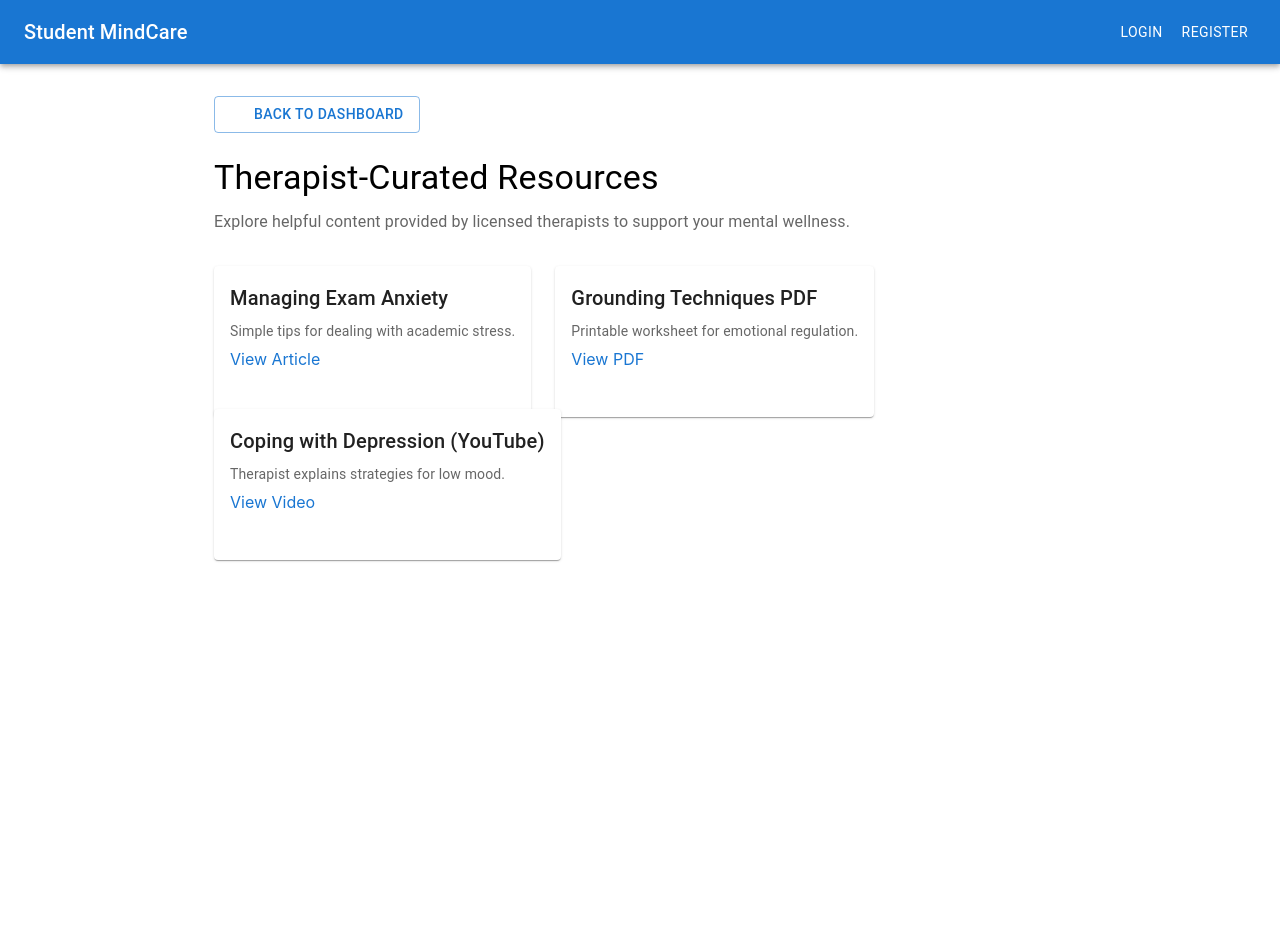
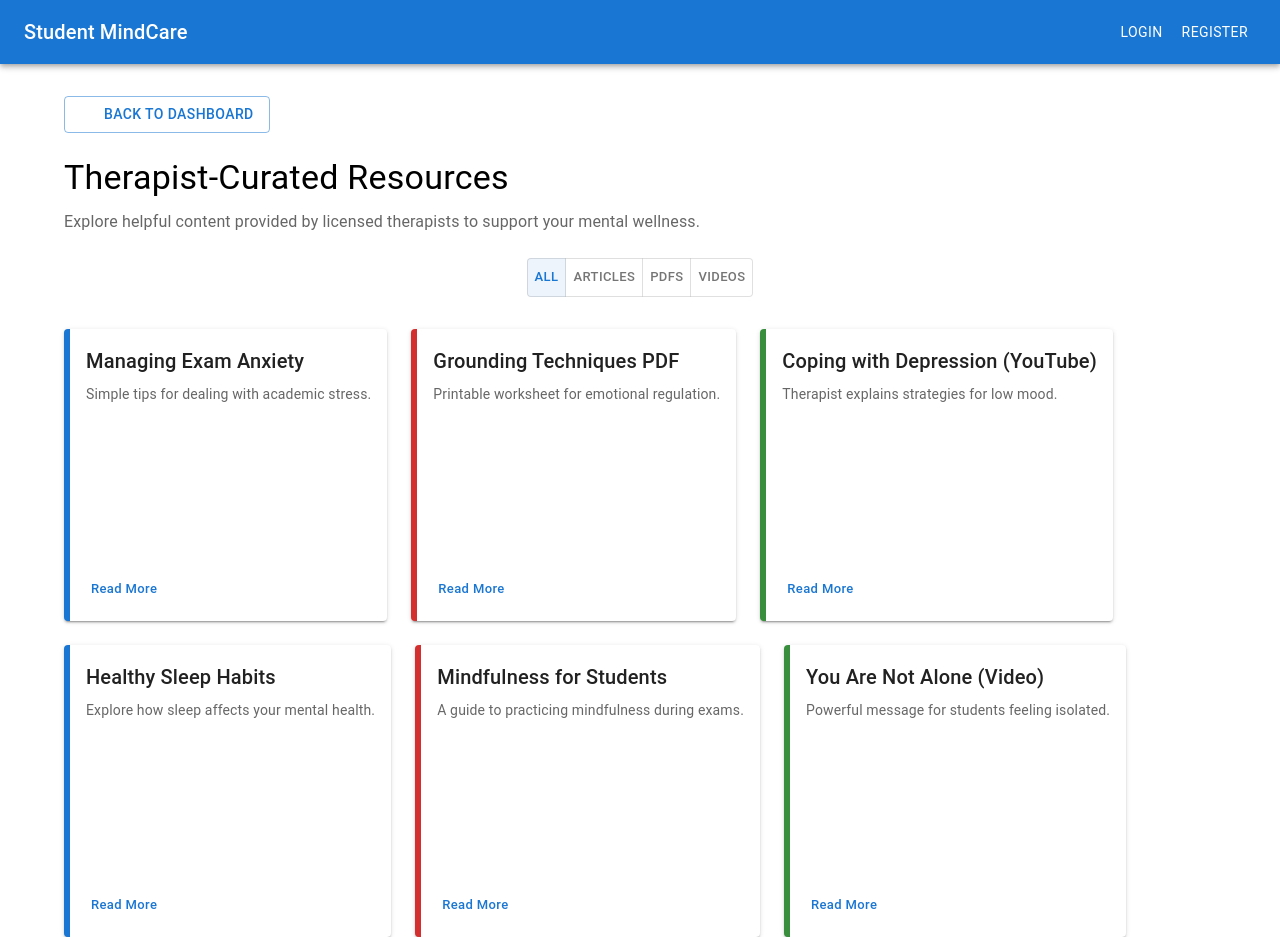
Before and after one commit to MaryQueenvine/CS_Project1, a React (Create React App) app: page /resources-student in a window 1280 px wide. Before the commit the page ends 800 px from the top, so only its background shows below. Built offline with nearby package versions, Linux system fonts and the light colour scheme; some icons are missing.

Commit message:
Added Mood-Check-In, History Preview

```diff
--- a/src/components/StudentDashboard.jsx
+++ b/src/components/StudentDashboard.jsx
@@ -1,29 +1,45 @@
-// src/components/StudentDashboard.jsx
-import React from 'react';
+import React, { useState } from 'react';
 import {
-  Container, Typography, Box, Paper, Button
+  Container, Typography, Box, Paper, Button,
+  Dialog, DialogTitle, DialogContent, DialogActions,
+  Snackbar, Alert
 } from '@mui/material';
+
 import ChatIcon from '@mui/icons-material/Chat';
 import MoodIcon from '@mui/icons-material/Mood';
 import NotificationsActiveIcon from '@mui/icons-material/NotificationsActive';
 import ScheduleIcon from '@mui/icons-material/Schedule';
 import ArticleIcon from '@mui/icons-material/Article';
+
 import { useNavigate } from 'react-router-dom';
-import { Link } from 'react-router-dom';
 
 const StudentDashboard = () => {
   const navigate = useNavigate();
 
+  // Emergency support state
+  const [openConfirm, setOpenConfirm] = useState(false);
+  const [alertSent, setAlertSent] = useState(false);
+
+  const handleEmergencyClick = () => setOpenConfirm(true);
+
+  const handleSendAlert = () => {
+    setOpenConfirm(false);
+    setAlertSent(true);
+
+    // Future API call placeholder
+    // sendEmergencyAlert(currentUser.id);
+  };
+
   return (
     <Container maxWidth="sm" sx={{ py: 6 }}>
-      {/* Centered Welcome Heading */}
+      {/* Heading */}
       <Box mb={4} textAlign="center">
         <Typography variant="h4" fontWeight="bold">
           Welcome to Student MindCare
         </Typography>
       </Box>
 
-      {/* Triage Chatbot Section */}
+      {/* Triage Chatbot */}
       <Paper sx={{ p: 3, mb: 3 }}>
         <Box display="flex" alignItems="center" mb={1}>
           <ChatIcon color="primary" sx={{ mr: 1 }} />
@@ -42,7 +58,7 @@ const StudentDashboard = () => {
         </Button>
       </Paper>
 
-      {/* Mood Check-in */}
+      {/* Mood Check-In */}
       <Paper sx={{ p: 3, mb: 3 }}>
         <Box display="flex" alignItems="center" mb={1}>
           <MoodIcon color="secondary" sx={{ mr: 1 }} />
@@ -51,7 +67,14 @@ const StudentDashboard = () => {
         <Typography variant="body2" mb={2}>
           Optional daily mood reflection to track emotional trends.
         </Typography>
-        <Button variant="outlined" color="secondary" fullWidth  onClick={() => navigate('/mood-checkin')}>Check In</Button>
+        <Button
+          variant="outlined"
+          color="secondary"
+          fullWidth
+          onClick={() => navigate('/mood-checkin')}
+        >
+          Check In
+        </Button>
       </Paper>
 
       {/* Upcoming Session */}
@@ -74,7 +97,13 @@ const StudentDashboard = () => {
         <Typography variant="body2" mb={2}>
           Access therapist-curated content to help you cope and grow.
         </Typography>
-        <Button variant="text" fullWidth  onClick={() => navigate('/resources-student')}>View Materials</Button>
+        <Button
+          variant="text"
+          fullWidth
+          onClick={() => navigate('/student-resources')}
+        >
+          View Materials
+        </Button>
       </Paper>
 
       {/* Emergency Support */}
@@ -86,10 +115,42 @@ const StudentDashboard = () => {
         <Typography variant="body2" mb={2}>
           If you are in distress or need urgent help, click below.
         </Typography>
-        <Button variant="contained" color="error" fullWidth>
+        <Button
+          variant="contained"
+          color="error"
+          fullWidth
+          onClick={handleEmergencyClick}
+        >
           Alert Admin & Therapist
         </Button>
       </Paper>
+
+      {/* Emergency Confirmation Modal */}
+      <Dialog open={openConfirm} onClose={() => setOpenConfirm(false)}>
+        <DialogTitle>Confirm Emergency Alert</DialogTitle>
+        <DialogContent>
+          <Typography variant="body2">
+            Are you sure you want to send an emergency alert? Your assigned therapist and system admin will be notified immediately.
+          </Typography>
+        </DialogContent>
+        <DialogActions>
+          <Button onClick={() => setOpenConfirm(false)}>Cancel</Button>
+          <Button onClick={handleSendAlert} color="error" variant="contained">
+            Yes, Send Alert
+          </Button>
+        </DialogActions>
+      </Dialog>
+
+      {/* Snackbar Notification */}
+      <Snackbar
+        open={alertSent}
+        autoHideDuration={5000}
+        onClose={() => setAlertSent(false)}
+      >
+        <Alert severity="success" sx={{ width: '100%' }}>
+          Emergency alert sent! Help is on the way.
+        </Alert>
+      </Snackbar>
     </Container>
   );
 };
--- a/src/pages/StudentResourcesPage.jsx
+++ b/src/pages/StudentResourcesPage.jsx
@@ -1,6 +1,8 @@
-import React from 'react';
+import React, { useState } from 'react';
 import {
-  Container, Box, Typography, Button, Paper, Link, Grid
+  Container, Box, Typography, Button, Paper, Link, Grid,
+  ToggleButton, ToggleButtonGroup, Dialog, DialogTitle,
+  DialogContent, DialogActions
 } from '@mui/material';
 import ArrowBackIcon from '@mui/icons-material/ArrowBack';
 import { useNavigate } from 'react-router-dom';
@@ -23,14 +25,62 @@ const sampleResources = [
     type: "video",
     description: "Therapist explains strategies for low mood.",
     link: "https://www.youtube.com/watch?v=5k3FVbz1rLE"
+  },
+  {
+    title: "Healthy Sleep Habits",
+    type: "article",
+    description: "Explore how sleep affects your mental health.",
+    link: "https://www.sleepfoundation.org/sleep-hygiene"
+  },
+  {
+    title: "Mindfulness for Students",
+    type: "pdf",
+    description: "A guide to practicing mindfulness during exams.",
+    link: "https://www.therapistaid.com/worksheets/mindfulness-exercises.pdf"
+  },
+  {
+    title: "You Are Not Alone (Video)",
+    type: "video",
+    description: "Powerful message for students feeling isolated.",
+    link: "https://www.youtube.com/watch?v=VTTIhv6e_HU"
   }
 ];
 
+const getBorderColor = (type) => {
+  switch (type) {
+    case 'article': return '#1976d2'; // blue
+    case 'pdf': return '#d32f2f';     // red
+    case 'video': return '#388e3c';   // green
+    default: return '#888';
+  }
+};
+
 const StudentResourcesPage = () => {
   const navigate = useNavigate();
+  const [filter, setFilter] = useState('all');
+  const [openModal, setOpenModal] = useState(false);
+  const [selectedResource, setSelectedResource] = useState(null);
+
+  const handleFilterChange = (_, newFilter) => {
+    if (newFilter !== null) setFilter(newFilter);
+  };
+
+  const filteredResources = filter === 'all'
+    ? sampleResources
+    : sampleResources.filter(res => res.type === filter);
+
+  const handleOpenModal = (resource) => {
+    setSelectedResource(resource);
+    setOpenModal(true);
+  };
+
+  const handleCloseModal = () => {
+    setOpenModal(false);
+    setSelectedResource(null);
+  };
 
   return (
-    <Container maxWidth="md" sx={{ mt: 4 }}>
+    <Container maxWidth="lg" sx={{ mt: 4 }}>
       <Button
         startIcon={<ArrowBackIcon />}
         variant="outlined"
@@ -44,25 +94,108 @@ const StudentResourcesPage = () => {
         Therapist-Curated Resources
       </Typography>
 
-      <Typography variant="body1" color="text.secondary" sx={{ mb: 4 }}>
+      <Typography variant="body1" color="text.secondary" sx={{ mb: 3 }}>
         Explore helpful content provided by licensed therapists to support your mental wellness.
       </Typography>
 
+      {/* Filter Section */}
+      <Box textAlign="center" sx={{ mb: 4 }}>
+        <ToggleButtonGroup
+          value={filter}
+          exclusive
+          onChange={handleFilterChange}
+          color="primary"
+          size="small"
+        >
+          <ToggleButton value="all">All</ToggleButton>
+          <ToggleButton value="article">Articles</ToggleButton>
+          <ToggleButton value="pdf">PDFs</ToggleButton>
+          <ToggleButton value="video">Videos</ToggleButton>
+        </ToggleButtonGroup>
+      </Box>
+
+      {/* Resource Cards */}
       <Grid container spacing={3}>
-        {sampleResources.map((res, idx) => (
+        {filteredResources.map((res, idx) => (
           <Grid item xs={12} sm={6} md={4} key={idx}>
-            <Paper sx={{ p: 2, height: '100%' }}>
-              <Typography variant="h6" gutterBottom>{res.title}</Typography>
-              <Typography variant="body2" color="text.secondary" sx={{ mb: 1 }}>
-                {res.description}
-              </Typography>
-              <Link href={res.link} target="_blank" rel="noopener" underline="hover">
-                View {res.type === 'pdf' ? 'PDF' : res.type === 'video' ? 'Video' : 'Article'}
-              </Link>
+            <Paper
+              sx={{
+                p: 2,
+                height: 260,
+                display: 'flex',
+                flexDirection: 'column',
+                justifyContent: 'space-between',
+                borderLeft: `6px solid ${getBorderColor(res.type)}`,
+                transition: 'transform 0.2s, box-shadow 0.3s',
+                '&:hover': {
+                  transform: 'translateY(-4px)',
+                  boxShadow: 6
+                }
+              }}
+              elevation={2}
+            >
+              <Box sx={{ mb: 2 }}>
+                <Typography variant="h6" gutterBottom noWrap>{res.title}</Typography>
+                <Typography
+                  variant="body2"
+                  color="text.secondary"
+                  sx={{
+                    overflow: 'hidden',
+                    textOverflow: 'ellipsis',
+                    display: '-webkit-box',
+                    WebkitLineClamp: 3,
+                    WebkitBoxOrient: 'vertical'
+                  }}
+                >
+                  {res.description}
+                </Typography>
+              </Box>
+
+              <Box mt="auto">
+                <Button
+                  size="small"
+                  variant="text"
+                  onClick={() => handleOpenModal(res)}
+                  sx={{ color: 'primary.main', textTransform: 'none' }}
+                >
+                  Read More
+                </Button>
+              </Box>
             </Paper>
           </Grid>
         ))}
       </Grid>
+
+      {/* Read More Modal */}
+      <Dialog
+        open={openModal}
+        onClose={handleCloseModal}
+        fullWidth
+        maxWidth="sm"
+      >
+        <DialogTitle>{selectedResource?.title}</DialogTitle>
+        <DialogContent dividers>
+          <Typography variant="body1" sx={{ mb: 2 }}>
+            {selectedResource?.description}
+          </Typography>
+          <Link
+            href={selectedResource?.link}
+            target="_blank"
+            rel="noopener"
+            underline="hover"
+            sx={{ color: 'primary.main' }}
+          >
+            Open {selectedResource?.type === 'pdf'
+              ? 'PDF'
+              : selectedResource?.type === 'video'
+              ? 'Video'
+              : 'Article'}
+          </Link>
+        </DialogContent>
+        <DialogActions>
+          <Button onClick={handleCloseModal}>Close</Button>
+        </DialogActions>
+      </Dialog>
     </Container>
   );
 };
```
